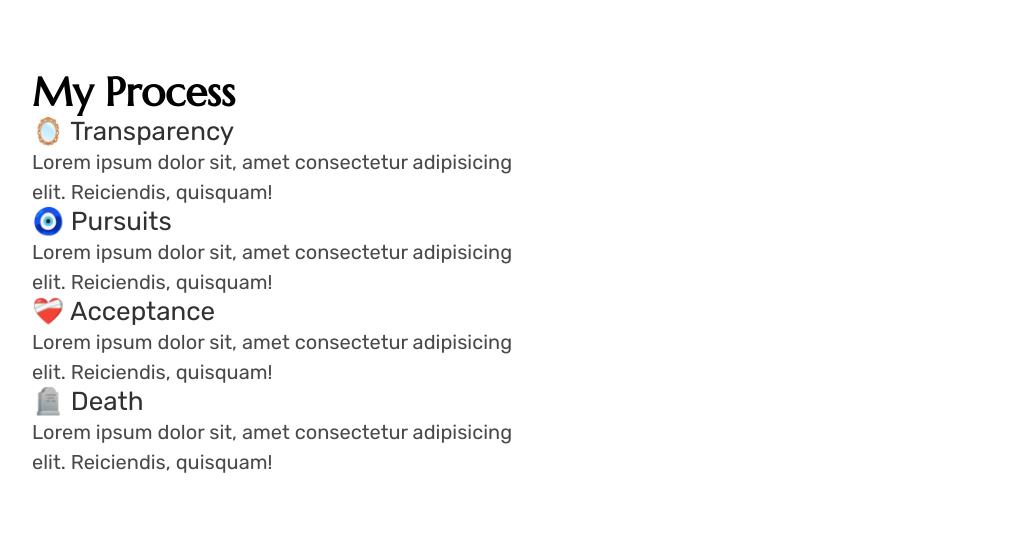
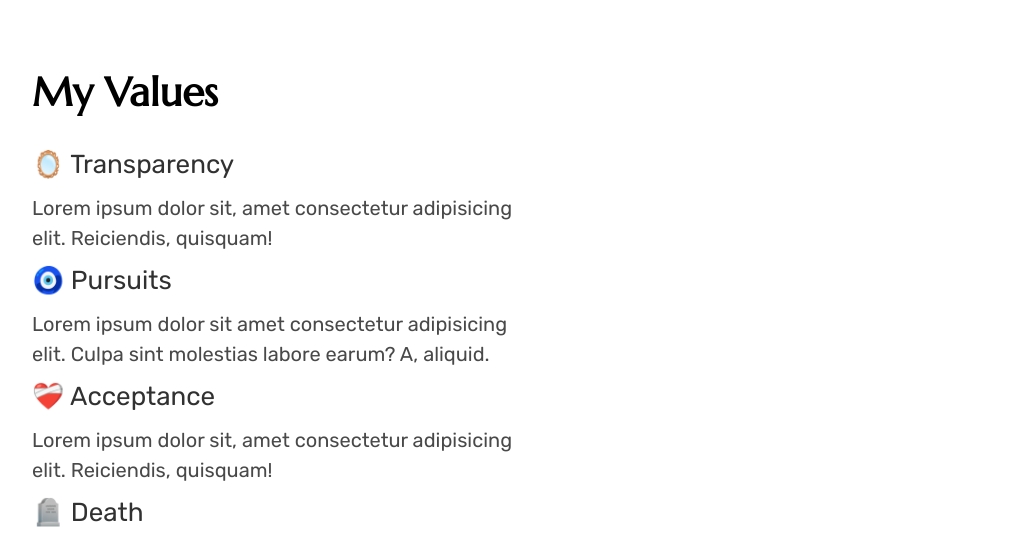
Before and after one commit to grimxreaper/tarot_site, a plain HTML site: page index.html in a window 1280 px wide. Shown: the part 1654-2192 px from the top of the page, without its empty margins (99-1116 px from the left). Drawn offline with Linux system fonts and the light colour scheme; a web font is replaced by a local one.

Commit message:
add spacing between items

```diff
--- a/index.html
+++ b/index.html
@@ -106,15 +106,15 @@
         <div class="wrapper">
           <div class="row">
             <div class="col">
-              <h1>My Process</h1>
+              <h1>My Values</h1>
               <h4>🪞 Transparency </h4>
               <p>Lorem ipsum dolor sit, amet consectetur adipisicing elit. Reiciendis, quisquam!</p>
               <h4>🧿 Pursuits </h4>
-              <p>Lorem ipsum dolor sit, amet consectetur adipisicing elit. Reiciendis, quisquam!</p>
+              <p>Lorem ipsum dolor sit amet consectetur adipisicing elit. Culpa sint molestias labore earum? A, aliquid.</p>
               <h4>❤️‍🩹 Acceptance </h4>
               <p>Lorem ipsum dolor sit, amet consectetur adipisicing elit. Reiciendis, quisquam!</p>
               <h4>🪦 Death </h4>
-              <p>Lorem ipsum dolor sit, amet consectetur adipisicing elit. Reiciendis, quisquam!</p>
+              <p>Lorem ipsum dolor sit amet consectetur adipisicing elit. Quisquam a atque dolores molestias, eius obcaecati illo consectetur fugiat mollitia laudantium!</p>
             </div>
             <div class="col"></div>
           </div>
--- a/styles.scss
+++ b/styles.scss
@@ -216,7 +216,10 @@ p {
     flex-direction: row;
 
     .col {
+      display: flex;
       width: 600px;
+      gap: 13px;
+      flex-direction: column;
     }
   }
 
@@ -227,6 +230,10 @@ p {
     font-size: 26px;
     color: rgb(49, 49, 49);
   }
+
+  h1 {
+    margin-bottom: 20px;
+  }
 }
 
 i.fab.fa-github,
```
Also changed, not shown: styles.css, 1 other file.
